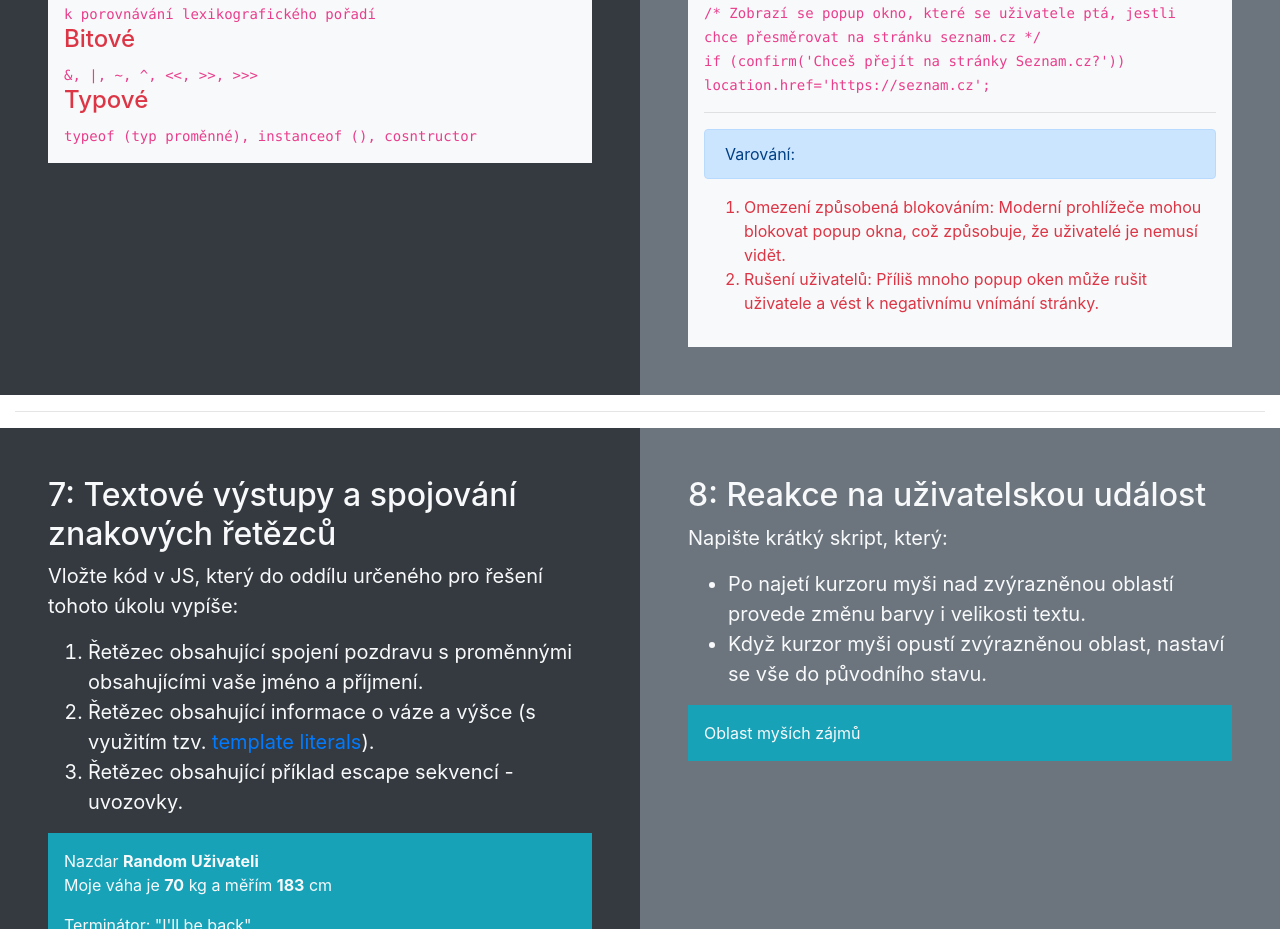
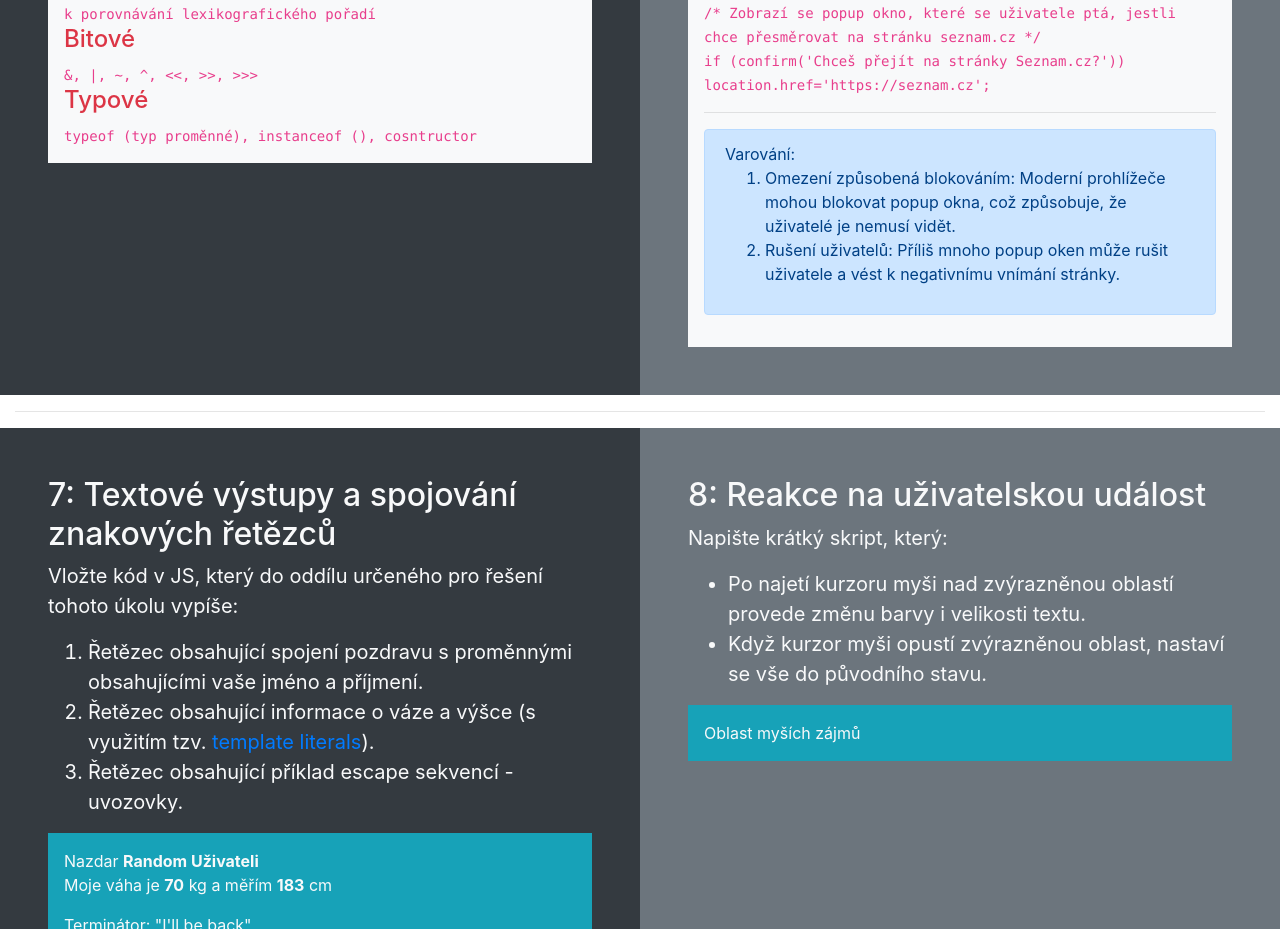
Before and after one commit to MrBujnowski/javaskript, a plain HTML site: page index.html in a window 1280 px wide. Shown: the part 2526-3455 px from the top of the page. Drawn offline with nearby package versions, Linux system fonts and the light colour scheme.

Commit message:
Update index.html

```diff
--- a/index.html
+++ b/index.html
@@ -187,13 +187,13 @@ let isLeapYear = false; // Boolovská hodnota (typ boolean) pro logický výraz
               location.href='https://seznam.cz';
             </code>
             <hr />
-            <p class="alert alert-primary" role="alert">
+            <div class="alert alert-primary" role="alert">
               Varování:
               <ol>
                 <li>Omezení způsobená blokováním: Moderní prohlížeče mohou blokovat popup okna, což způsobuje, že uživatelé je nemusí vidět.</li>
                 <li>Rušení uživatelů: Příliš mnoho popup oken může rušit uživatele a vést k negativnímu vnímání stránky. </li>
               </ol>
-            </p>
+            </div>
           </div>
         </div>
       </div>
```
